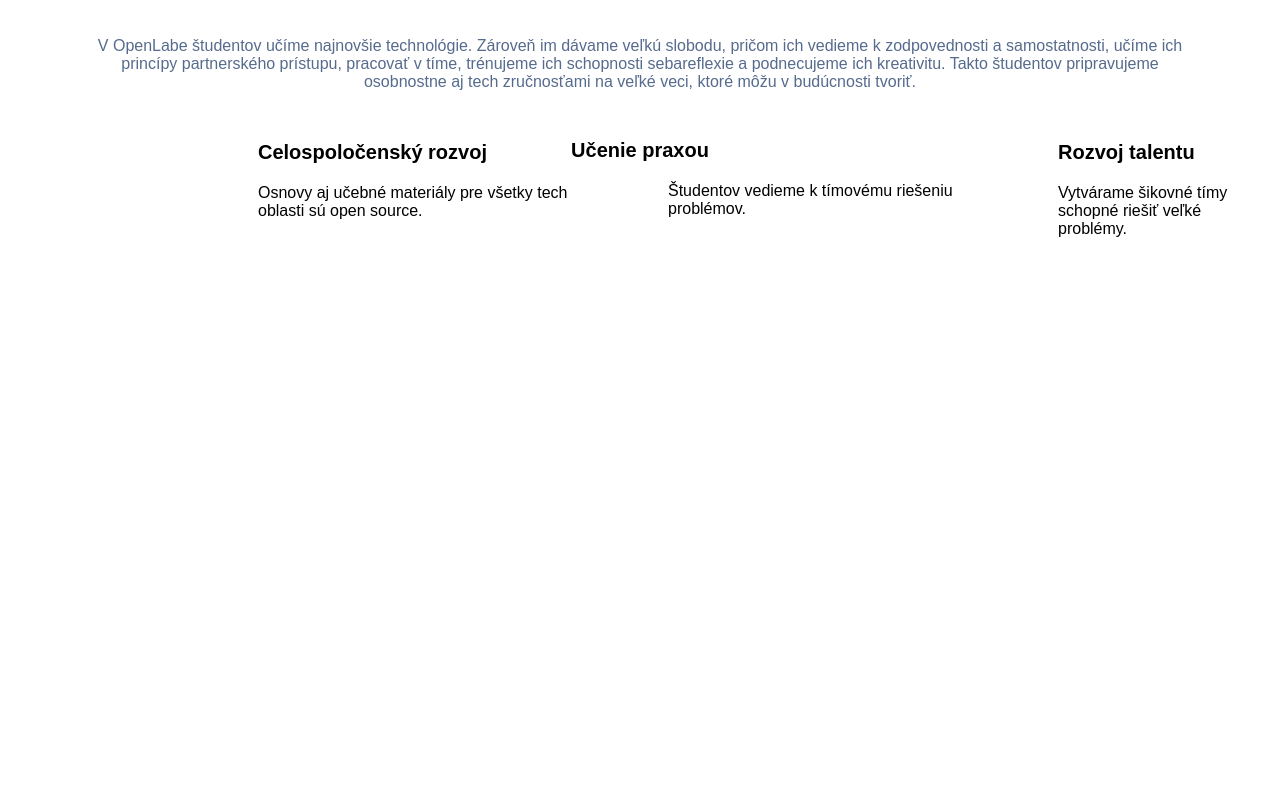
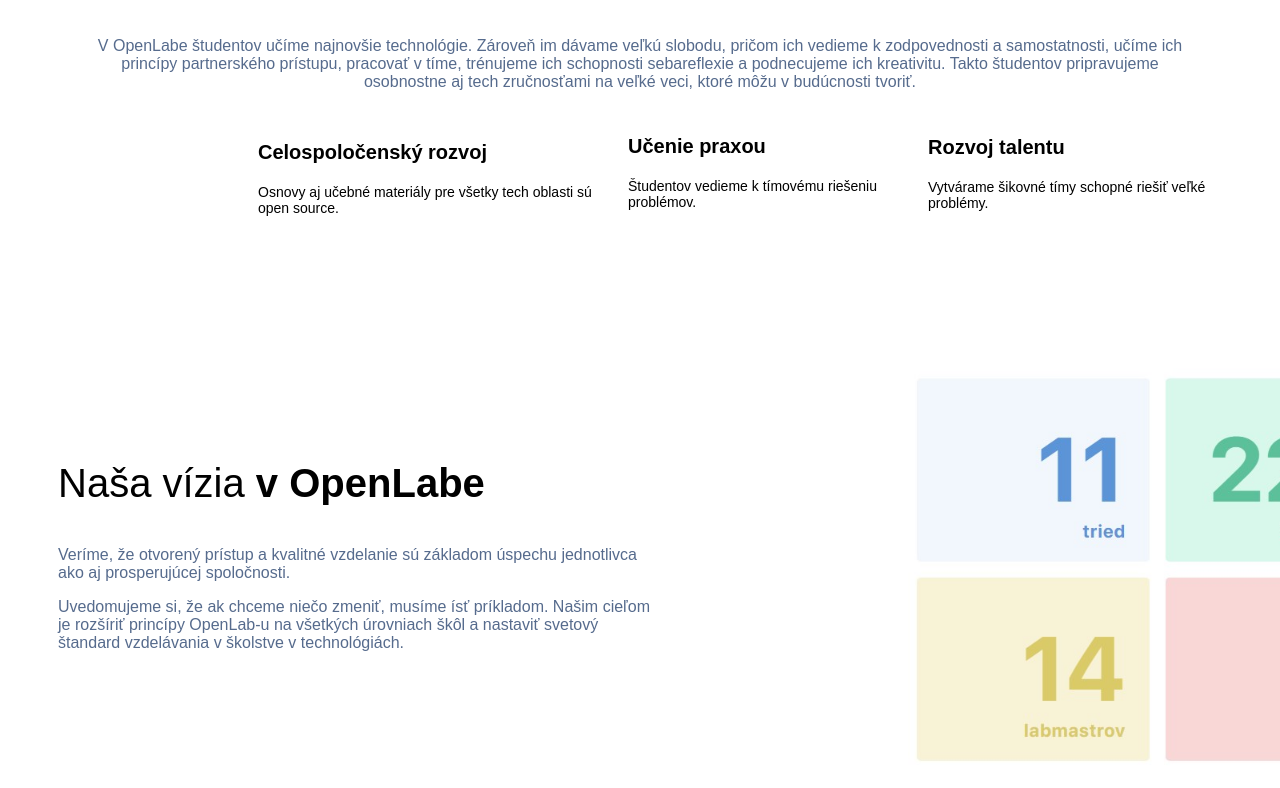
Before and after one commit to CikSimon/zadanie-lvl.1-openlab-web, a plain HTML site: page index.html in a window 1280 px wide. Shown: the part 685-1473 px from the top of the page. Before the commit the page ends 939 px from the top, so only its background shows below. Drawn offline with Linux system fonts and the light colour scheme.

Commit message:
our vision in open lab, css, new img

```diff
--- a/css/css.css
+++ b/css/css.css
@@ -8,6 +8,9 @@ body{
     background-color: #3597ff;
 }
 
+h1{
+
+}
 .introductory-text{
     padding-left: 50px;
     font-family: sans-serif;
@@ -90,28 +93,50 @@ body{
     margin-left: 250px;
     text-align: left;
     max-width: 350px;
+    font-size: 14px;
 }
 
 .learning-by-doing{
-    text-align: center;
+    margin-left: 620px;
     margin-top: -97px;
     font-size: 20px;
 }
 
 .learning-by-doing-text{
     text-align: left;
-    margin-left: 660px;
+    margin-left: 620px;
     max-width: 350px;
+    font-size: 14px;
 }
 
 .talent-development{
-    margin-left: 1050px;
-    margin-top: -93px;
+    margin-left: 920px;
+    margin-top: -90px;
     font-size: 20px;
 }
 
 .talent-development-text{
     text-align: left;
-    margin-left: 1050px;
+    margin-left: 920px;
     max-width: 350px;
+    font-size: 14px;
 }
+
+.our-vision-in-openlab{
+    font-size: 40px;
+    margin-left: 50px;
+    margin-top: 250px;
+}
+
+.our-vision-in-openlab-text{
+    font-size: 16px;
+    margin-left: 50px;
+    color: #566b8d;
+
+}
+
+.img-vision-in-openlab{
+    padding-left: 900px;
+    margin-top: -300px;
+    max-width: 500px;
+}
--- a/index.html
+++ b/index.html
@@ -54,29 +54,48 @@
 
 
 <p class="why-openlab">Prečo <strong>OpenLab?</strong></p>
-
 <p class = "why-openlab-text">
     V OpenLabe študentov učíme najnovšie technológie. Zároveň im dávame veľkú slobodu, pričom ich vedieme k zodpovednosti a
     samostatnosti, učíme ich princípy partnerského prístupu, pracovať v tíme, trénujeme ich schopnosti sebareflexie a
     podnecujeme ich kreativitu. Takto študentov pripravujeme osobnostne aj tech zručnosťami na veľké veci, ktoré môžu v
     budúcnosti tvoriť.
 </p>
-
 <div>
     <p class="social-development">
         <strong>Celospoločenský rozvoj</strong>
                 <p class="social-development-text">Osnovy aj učebné materiály pre všetky tech oblasti sú open source.</p>
     </p>
-
-    <p class="learning-by-doing">
+     <p class="learning-by-doing">
         <strong>Učenie praxou</strong>
-                <p class="learning-by-doing-text">Študentov vedieme k tímovému riešeniu problémov.</p>
+                <p class="learning-by-doing-text">Študentov vedieme k tímovému riešeniu <br>
+                    problémov. <br></p>
+    </p>
+    <p class="talent-development">
+        <strong>Rozvoj talentu</strong>
+            <p class="talent-development-text">Vytvárame šikovné tímy schopné riešiť veľké <br>
+                problémy. <br> </p>
+    </p>
+</div>
+<div>
+    <p class="our-vision-in-openlab">
+    Naša vízia <strong>v OpenLabe</strong>
     </p>
 
-    <p class="talent-development">
-        <strong>Rozvoj talentu</strong>
-            <p class="talent-development-text">Vytvárame šikovné tímy schopné riešiť veľké problémy.</p>
+    <p class="our-vision-in-openlab-text">
+        Veríme, že otvorený prístup a kvalitné vzdelanie sú základom úspechu jednotlivca <br>
+        ako aj prosperujúcej spoločnosti. <br>
+        <p class="our-vision-in-openlab-text">
+            Uvedomujeme si, že ak chceme niečo zmeniť, musíme ísť príkladom. Našim cieľom <br>
+            je rozšíriť princípy OpenLab-u na všetkých úrovniach škôl a nastaviť svetový <br>
+            štandard vzdelávania v školstve v technológiách. <br>
+        </p>
     </p>
+    <img class="img-vision-in-openlab" src="./gallery/vision-in-openlab-image.jpg" alt="11 tried, 222 študentov, 14 labmastrov, dve školy">
+
+</div>
+
+
+
 </div>
 </body>
 </html>
```
Also changed, not shown: gallery/vision-in-openlab-image.jpg (added).
